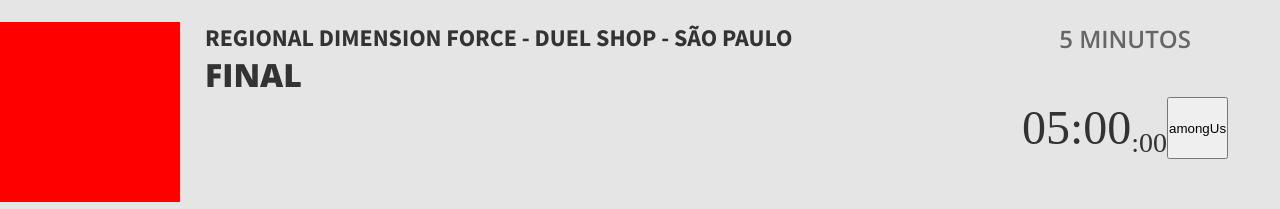
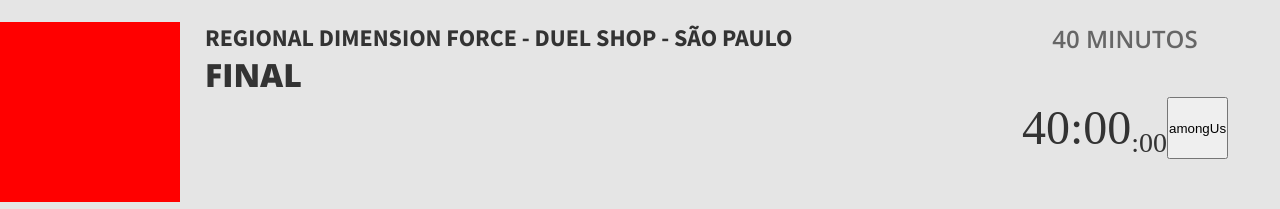
Before and after one commit to brunogirome/scorekeeper-online, a React (Create React App) app: page / in a window 1280 px wide. Shown: the top 209 px of the page. Built offline with nearby package versions, Linux system fonts and the light colour scheme; a web font is replaced by a local one.

Commit message:
Timer initial display and typography

```diff
--- a/src/components/Timer/index.tsx
+++ b/src/components/Timer/index.tsx
@@ -4,17 +4,19 @@ import { Container } from './styles';
 export function Timer() {
   const Ref = useRef<NodeJS.Timer | null>(null);
 
-  const tournament = { roundTime: 5, isPaused: true };
+  // Context variables
+  const tournament = { roundTime: 40, isPaused: true };
 
   const [roundTimeEnd, setRoundTimeEnd] = useState(0);
 
   const [play, setPlay] = useState(!tournament.isPaused);
 
   const [remainingTime, setRemainingTime] = useState(0);
+  // End of context variables
 
   const [minutesSeconds, setMinutesSeconds] = useState(
     tournament.roundTime > 9
-      ? tournament.roundTime
+      ? `${tournament.roundTime}:00`
       : `0${tournament.roundTime}:00`,
   );
 
@@ -39,13 +41,12 @@ export function Timer() {
   }, [play, tournament.roundTime, remainingTime, roundTimeEnd]);
 
   useEffect(() => {
-    let timeRemaining = roundTimeEnd - Date.parse(new Date().toISOString());
-
     if (Ref.current) clearInterval(Ref.current);
 
     if (roundTimeEnd > 0 && play) {
       const id = setInterval(() => {
-        timeRemaining = roundTimeEnd - Date.parse(new Date().toISOString());
+        const timeRemaining =
+          roundTimeEnd - Date.parse(new Date().toISOString());
 
         if (timeRemaining < 0) {
           setMilleseconds(':00');
```
